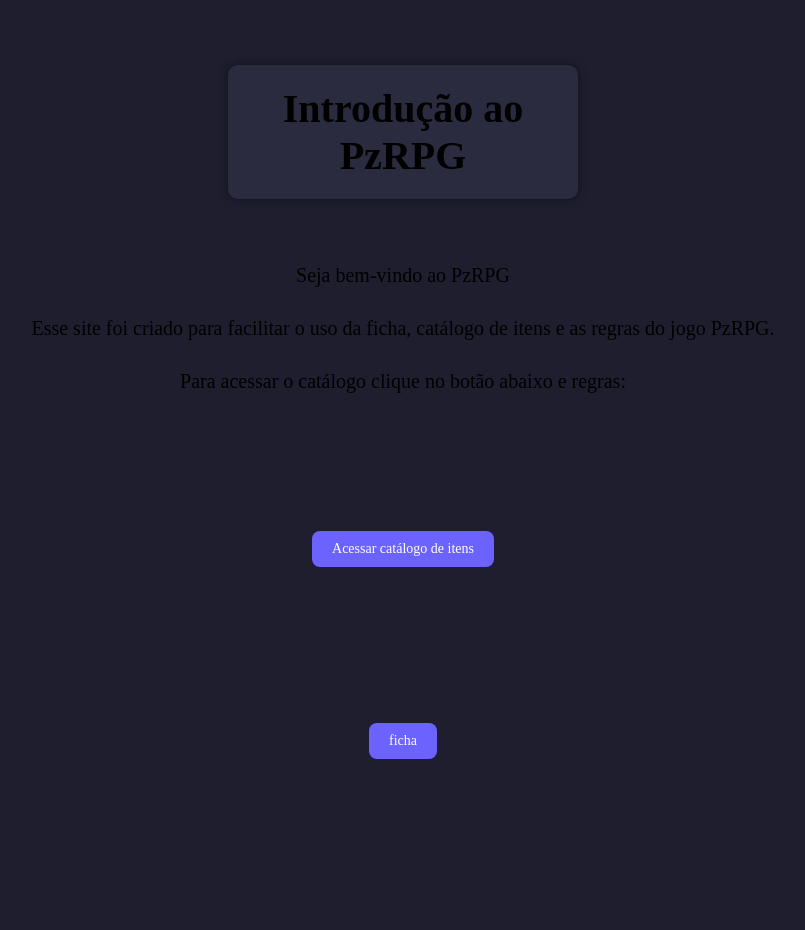
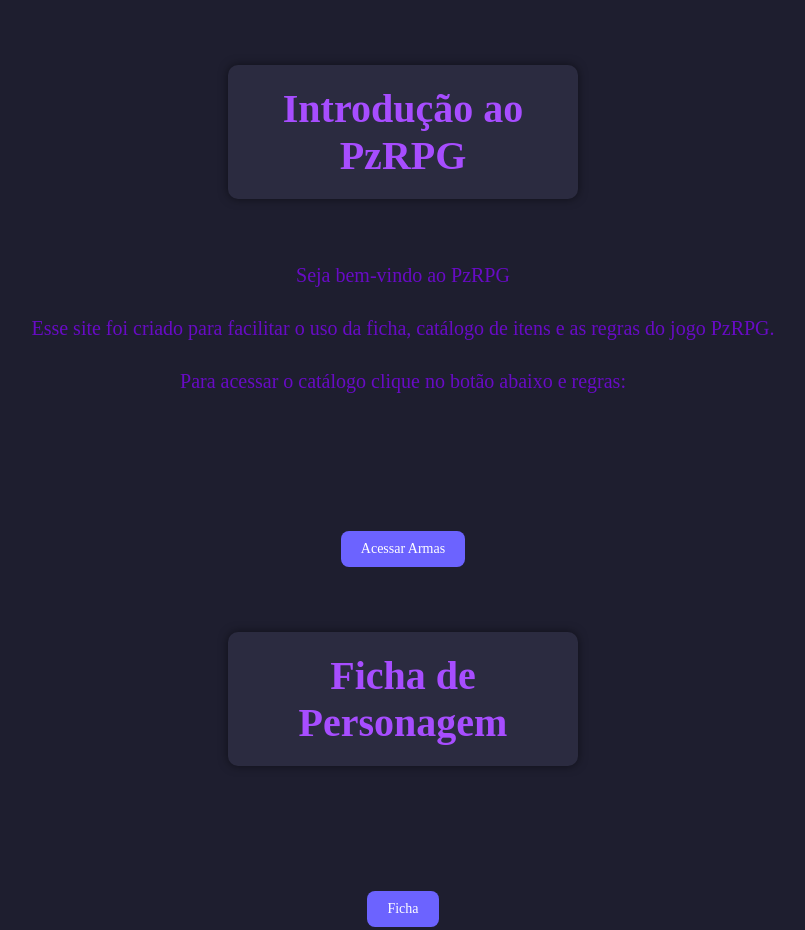
Before and after one commit to bielgome/Site_ficha, a plain HTML site: page index.html in a window 1280 px wide. Shown: the whole page, without its empty margins (237-1042 px from the left). Before the commit the page ends 800 px from the top, so only its background shows below. Drawn offline with Linux system fonts and the light colour scheme.

Commit message:
Add files via upload

```diff
--- a/index.html
+++ b/index.html
@@ -10,27 +10,26 @@
 
 <body>
 
-    <h1 class="h1">Introdução ao PzRPG</h1>
+    <h1 class="h1" style="color:#a74dff;">Introdução ao PzRPG</h1>
 
-    <p>Seja bem-vindo ao PzRPG</p>
+    <p style="color:  #680bc5;">Seja bem-vindo ao PzRPG</p>
 
-    <p>
+    <p style="color: #680bc5;">
         Esse site foi criado para facilitar o uso da ficha, catálogo de itens
         e as regras do jogo PzRPG.
     </p>
 
-    <p>Para acessar o catálogo clique no botão abaixo e regras:</p>
+    <p style="color:  #680bc5;">Para acessar o catálogo clique no botão abaixo e regras:</p>
     <br>
     <div class="button">
         <a class="button" href="itens.html">
-            <button class="button">Acessar catálogo de itens</button>
+            <button class="button">Acessar Armas</button>
         </a>
     </div>
-    <br><br>
+    <h1 class="h1" style="color:#a74dff;">Ficha de Personagem</h1>
     <div class="button">
         <a class="button" href="ficha.html">
-            <button class="button"> ficha</button>
+            <button class="button"> Ficha</button>
         </a>
-</body>
 
 </html>
```
